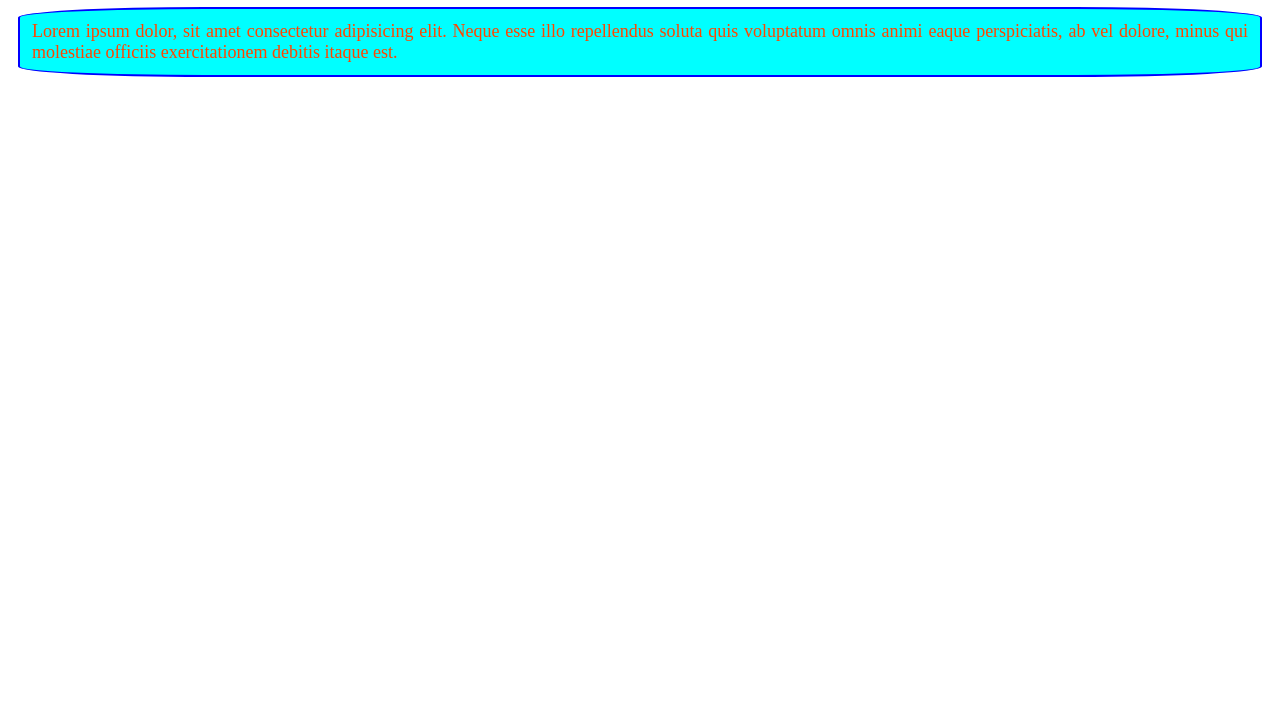
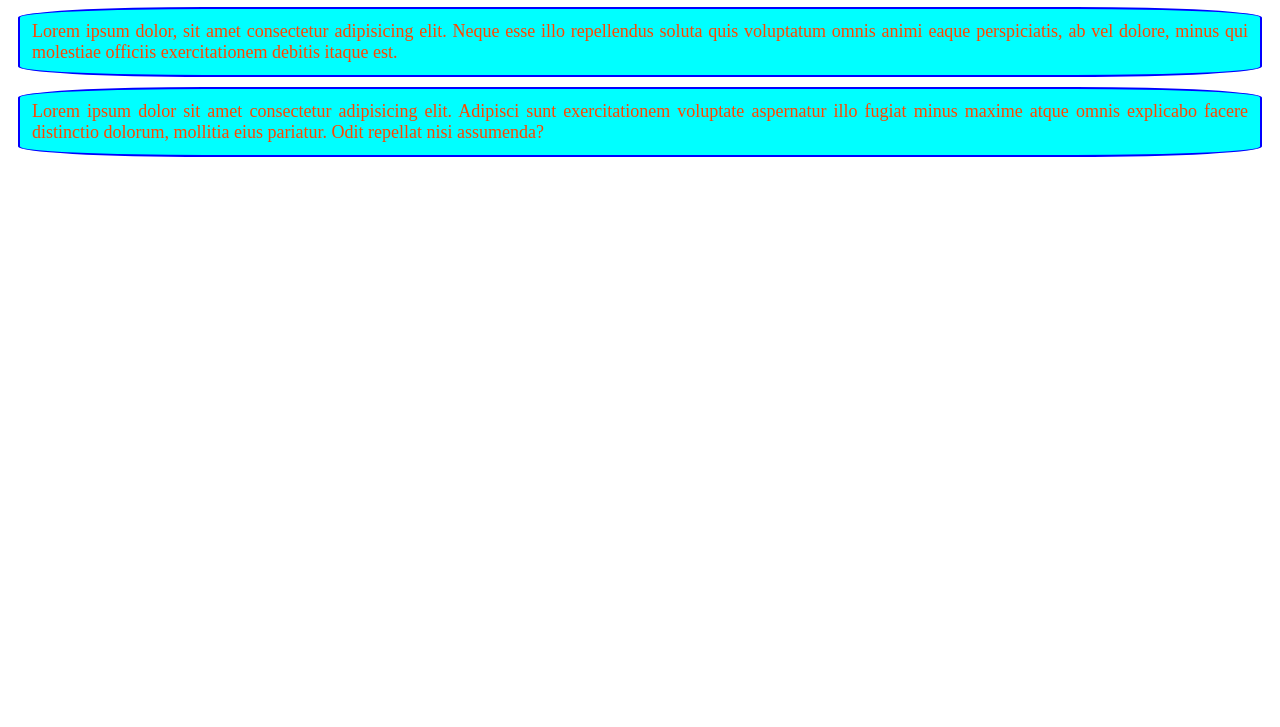
Before and after one commit to sanjidtalukder/my-team, a plain HTML site: page index.html in a window 1280 px wide. Shown: the part 73-800 px from the top of the page. Drawn offline with Linux system fonts and the light colour scheme.

Commit message:
four commit

```diff
--- a/index.css
+++ b/index.css
@@ -11,3 +11,13 @@ p{
     text-align: justify;
     font-size: large;
 }
+p{
+    color: orangered;
+    border: 2px solid blue;
+    border-radius: 15%;
+    background-color: aqua;
+    margin: 10px;
+    padding: 12px;
+    text-align: justify;
+    font-size: large;
+}
--- a/index.html
+++ b/index.html
@@ -14,5 +14,9 @@
         Lorem ipsum dolor, sit amet consectetur adipisicing elit. Neque esse illo repellendus soluta quis voluptatum omnis animi eaque perspiciatis, ab vel dolore, minus qui molestiae
          officiis exercitationem debitis itaque est.
     </p>
+    <p>
+        Lorem ipsum dolor sit amet consectetur adipisicing elit. Adipisci sunt exercitationem voluptate aspernatur illo fugiat minus maxime atque omnis explicabo facere distinctio dolorum, mollitia
+         eius pariatur. Odit repellat nisi assumenda?
+    </p>
 </body>
 </html>
```
